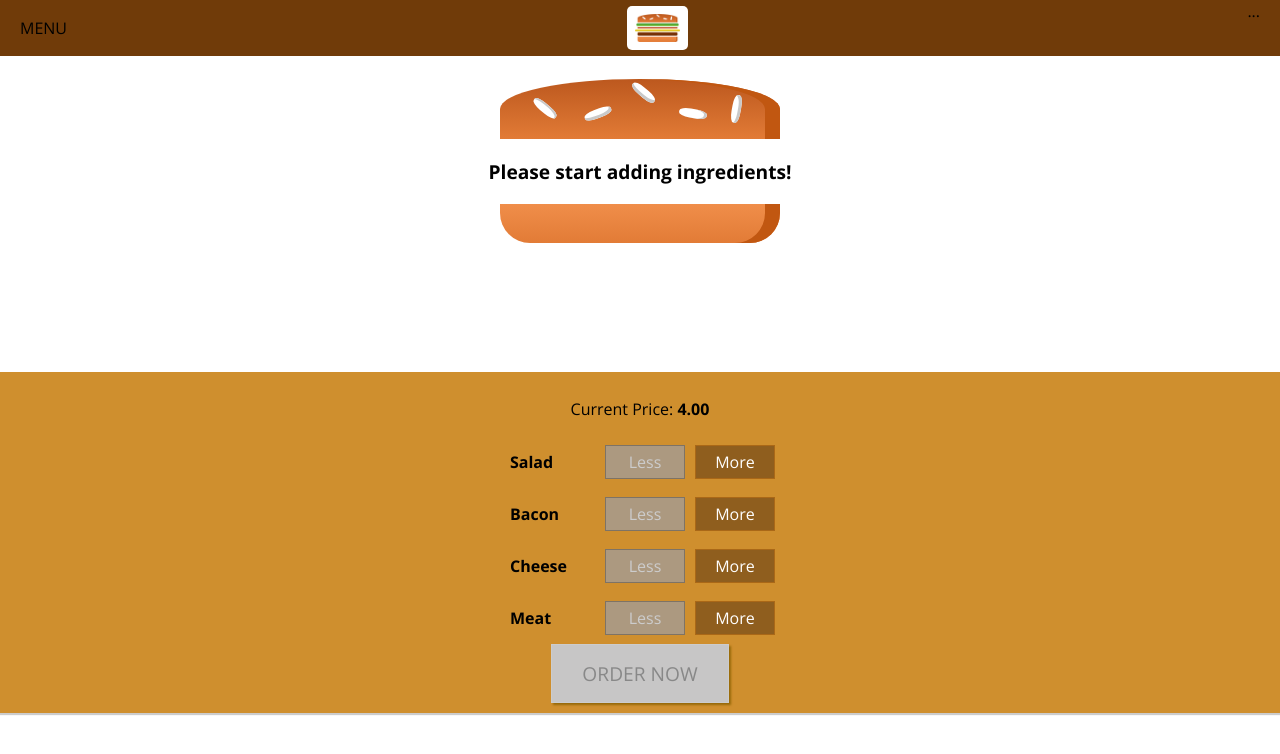
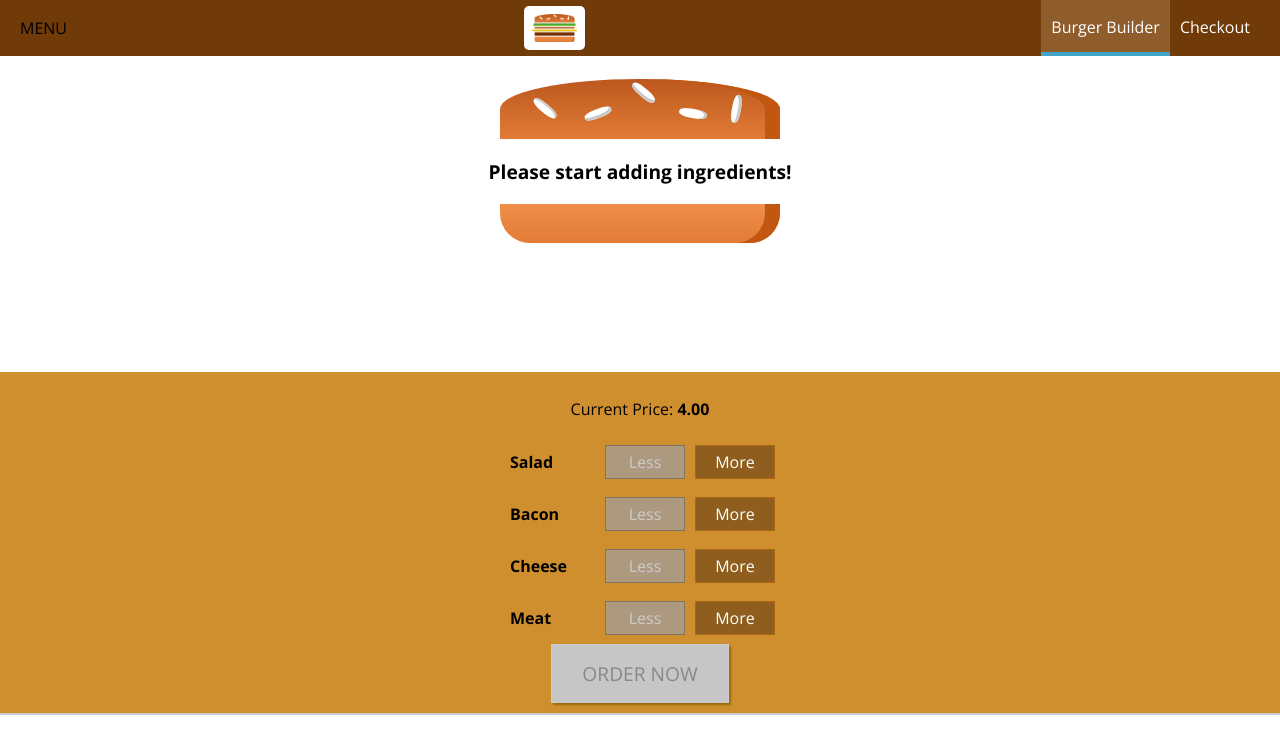
Before and after one commit to NZOleg/React-Burger, a React app: page / in a window 1280 px wide. Shown: the top 754 px of the page. Built offline with nearby package versions, Linux system fonts and the light colour scheme.

Commit message:
+Navbar added

```diff
--- /dev/null
+++ b/src/components/Navigation/NavigationItems/NavigationItem/NavigationItem.css
@@ -0,0 +1,24 @@
+.NavigationItem {
+    margin: 0;
+    box-sizing: border-box;
+    display: flex;
+    height: 100%;
+    align-items: center;
+}
+.NavigationItem a {
+    color: white;
+    text-decoration: none;
+    height: 100%;
+    padding: 16px 10px;
+    border-bottom: 4px solid transparent;
+    box-sizing: border-box;
+    display: block;
+}
+
+.NavigationItem a:hover,
+.NavigationItem a:active,
+.NavigationItem a.active {
+    background-color: #8F5C2C;
+    border-bottom: 4px solid #40A4C8;
+    color: white;
+}
--- /dev/null
+++ b/src/components/Navigation/NavigationItems/NavigationItem/NavigationItem.js
@@ -0,0 +1,12 @@
+import React from 'react';
+import classes from './NavigationItem.css';
+
+const navigationItem = (props) => (
+	<li className={classes.NavigationItem}>
+		<a href={props.link} className={props.active ? classes.active : null}>
+			 {props.children}
+		</a>
+	</li>
+);
+
+export default navigationItem;
--- /dev/null
+++ b/src/components/Navigation/NavigationItems/NavigationItems.css
@@ -0,0 +1,8 @@
+.NavigationItems {
+    margin: 0;
+    padding: 0;
+    list-style: none;
+    display: flex;
+    align-items: center;
+    height: 100%;
+}
--- /dev/null
+++ b/src/components/Navigation/NavigationItems/NavigationItems.js
@@ -0,0 +1,12 @@
+import React from 'react';
+import classes from './NavigationItems.css'
+import NavigationItem from './NavigationItem/NavigationItem'
+
+const navigationItems = (props) => (
+	<ul className={classes.NavigationItems}>
+		<NavigationItem link='/' active>Burger Builder</NavigationItem>
+		<NavigationItem link='/'>Checkout</NavigationItem>
+	</ul>
+);
+
+export default navigationItems;
--- a/src/components/Navigation/Toolbar/Toolbar.js
+++ b/src/components/Navigation/Toolbar/Toolbar.js
@@ -1,13 +1,14 @@
 import React from 'react';
 import classes from './Toolbar.css';
 import Logo from '../../Logo/Logo';
+import NavigationItems from '../../Navigation/NavigationItems/NavigationItems';
 
 const toolbar = (props) => (
 	<header className={classes.Toolbar}>
 		<div>MENU</div>
 		<Logo/>
 		<nav>
-			...
+			<NavigationItems/>
 		</nav>
 	</header>
 );
```
